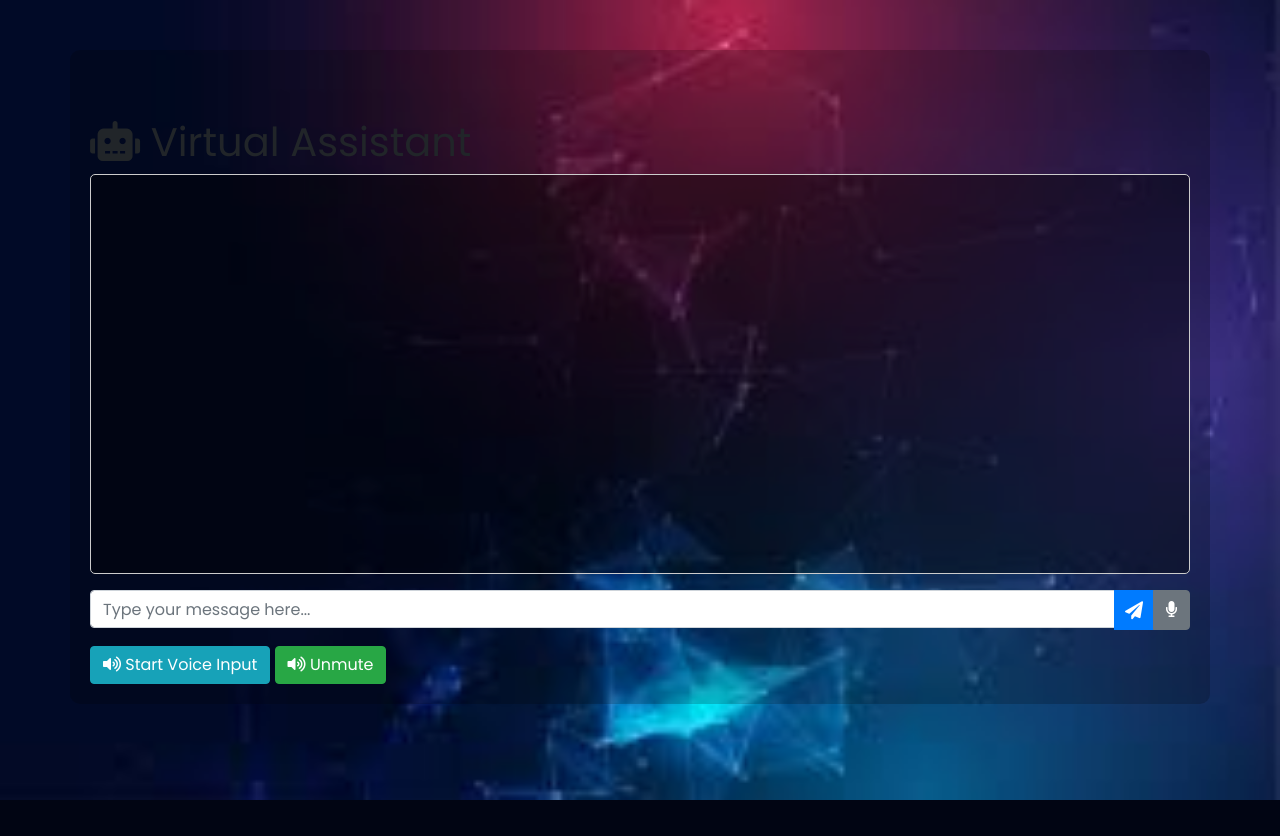
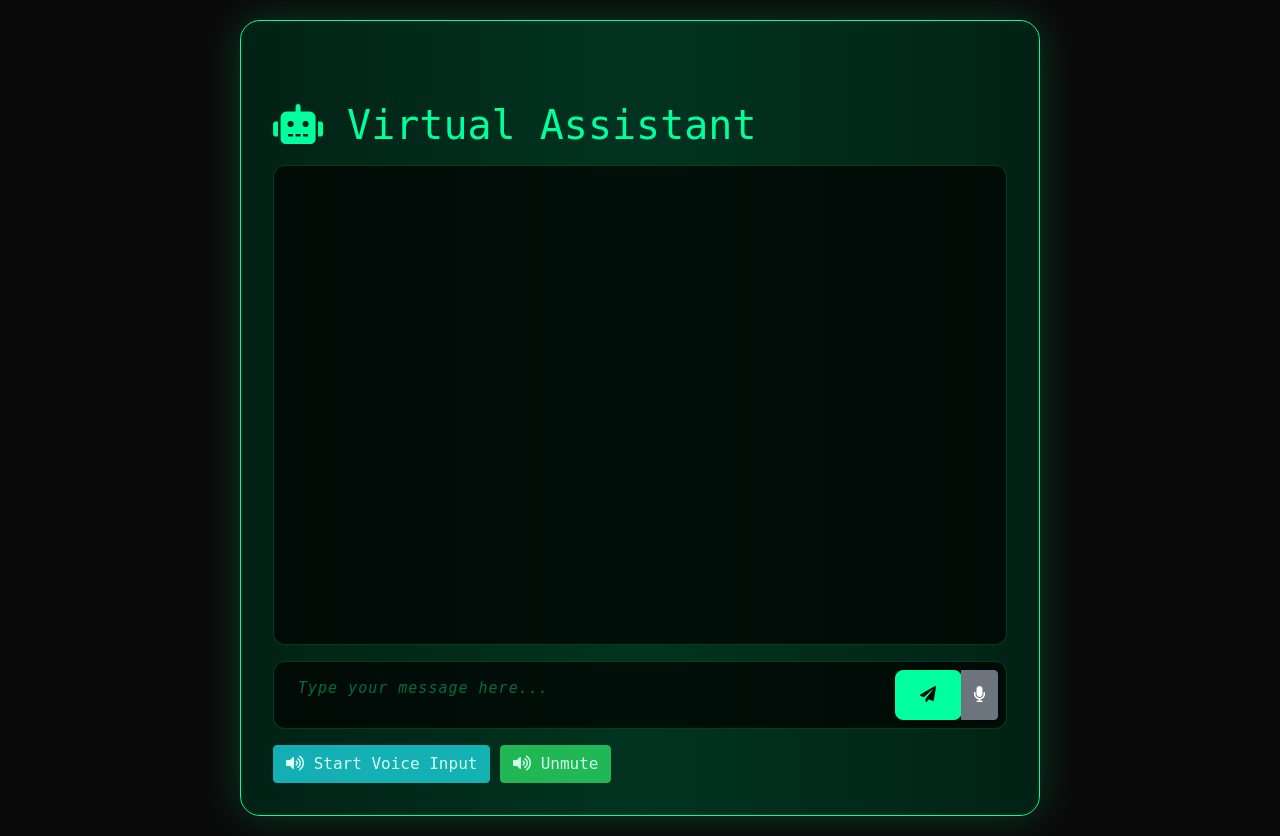
Before and after one commit to srujanj18/CHATBOT, a Flask app: page / in a window 1280 px wide. Before the commit the page ends 800 px from the top, so only its background shows below. Run offline with Flask 3, Linux system fonts and the light colour scheme; some libraries are stand-ins or nearby versions.

Commit message:
Update style.css

```diff
--- a/static/style.css
+++ b/static/style.css
@@ -1,88 +1,228 @@
 body {
-    background-image: url('background.jpg'); /* Set the background image */
-    background-size: cover; /* Cover the entire background */
-    background-position: center; /* Center the background image */
-    background-repeat: no-repeat; /* Prevent repeating the background */
-    font-family: 'Poppins', sans-serif; /* Use Poppins font */
+    background: #0a0a0a;
+    font-family: 'Roboto Mono', monospace;
+    min-height: 100vh;
+    margin: 0;
+    display: flex;
+    align-items: center;
+    justify-content: center;
+    color: #00ff9d;
+    overflow: hidden;
 }
 
 .container {
-    margin-top: 50px; /* Space from the top */
-    background-color: rgba(0, 0, 0, 0.2); /* More transparent white background */
-    border-radius: 10px; /* Rounded corners for the container */
-    padding: 20px; /* Padding inside the container */
+    width: 100%;
+    max-width: 800px;
+    background: rgba(0, 0, 0, 0.9);
+    border-radius: 20px;
+    padding: 2rem;
+    margin: 20px;
+    border: 1px solid #00ff9d;
+    box-shadow: 0 0 40px #00ff9d33;
+    position: relative;
+    overflow: hidden;
+}
+
+.container::before {
+    content: '';
+    position: absolute;
+    top: -50%;
+    left: -50%;
+    width: 200%;
+    height: 200%;
+    background: linear-gradient(45deg, transparent, #00ff9d33, transparent);
+    transform: rotate(45deg);
+    pointer-events: none;
+}
+
+.chat-header {
+    text-align: center;
+    margin-bottom: 2rem;
+    padding-bottom: 1.5rem;
+    border-bottom: 1px solid #00ff9d33;
+    position: relative;
+    z-index: 1;
+}
+
+.chat-header h2 {
+    font-weight: 300;
+    color: #00ff9d;
+    font-size: 2rem;
+    margin-bottom: 0.5rem;
+    text-transform: uppercase;
+    letter-spacing: 2px;
+    text-shadow: 0 0 15px #00ff9d;
+}
+
+.chat-header p {
+    color: #00ff9dcc;
+    font-size: 0.9rem;
+    letter-spacing: 1px;
 }
 
 #chatbox {
-    height: 400px; /* Fixed height for the chatbox */
-    overflow-y: scroll; /* Enable scrolling */
-    border: 1px solid #ccc; /* Border around the chatbox */
-    border-radius: 5px; /* Rounded corners */
-    padding: 10px; /* Padding inside the chatbox */
-    background-color: rgba(0, 0, 0, 0.4); /* More transparent white background for chatbox */
+    height: 60vh;
+    max-height: 600px;
+    overflow-y: scroll;
+    padding: 1.5rem;
+    background: rgba(0, 0, 0, 0.7);
+    border-radius: 12px;
+    margin: 1rem 0;
+    border: 1px solid #00ff9d33;
+    position: relative;
+    z-index: 1;
 }
 
 .message {
-    margin-bottom: 15px; /* Space between messages */
-    display: flex; /* Flexbox for alignment */
-    align-items: flex-start; /* Align items at the start */
+    margin-bottom: 1.25rem;
+    display: flex;
+    gap: 1rem;
+    align-items: flex-start;
+    position: relative;
+}
+
+.user-message {
+    flex-direction: row-reverse;
 }
 
 .icon {
-    width: 40px; /* Icon size */
-    height: 40px; /* Icon size */
-    border-radius: 50%; /* Round icons */
-    margin-right: 10px; /* Space between icon and text */
+    width: 36px;
+    height: 36px;
+    border-radius: 6px;
+    display: flex;
+    align-items: center;
+    justify-content: center;
+    color: #0a0a0a;
+    flex-shrink: 0;
+    font-size: 16px;
+    background: #00ff9d;
+    box-shadow: 0 0 15px #00ff9d;
+    border: 1px solid #00ff9d;
 }
 
 .user-icon {
-    background-color: #007bff; /* User icon background color */
+    background: #ff003c;
+    box-shadow: 0 0 15px #ff003c;
+    border-color: #ff003c;
 }
 
 .bot-icon {
-    background-color: #28a745; /* Bot icon background color */
+    animation: glow 1.5s ease-in-out infinite alternate;
 }
 
-.user-message {
-    justify-content: flex-end; /* Align user messages to the right */
-}
-
-.bot-message {
-    justify-content: flex-start; /* Align bot messages to the left */
+@keyframes glow {
+    from {
+        box-shadow: 0 0 10px #00ff9d;
+    }
+    to {
+        box-shadow: 0 0 20px #00ff9d;
+    }
 }
 
 .message-content {
-    background-color: #e9ecef; /* Default background for messages */
-    color: black; /* Default text color */
-    padding: 10px; /* Padding for message */
-    border-radius: 10px; /* Rounded corners for message */
+    padding: 12px 18px;
+    border-radius: 12px;
+    max-width: 70%;
+    line-height: 1.4;
+    font-size: 0.95rem;
+    position: relative;
+    background: rgba(0, 255, 157, 0.05);
+    border: 1px solid #00ff9d33;
+    color: #00ff9d;
+    backdrop-filter: blur(5px);
 }
 
 .user-message .message-content {
-    background-color: #007bff; /* User message background color */
-    color: white; /* User message text color */
+    background: rgba(255, 0, 60, 0.05);
+    border-color: #ff003c33;
+    color: #ff003c;
+    border-radius: 16px 16px 4px 16px;
+    margin-left: auto;
 }
 
 .bot-message .message-content {
-    background-color: #e9ecef; /* Bot message background color */
-    color: black; /* Bot message text color */
+    border-radius: 16px 16px 16px 4px;
+    margin-right: auto;
 }
 
-.message img {
-    width: 40px; /* Icon size */
-    height: 40px; /* Icon size */
-    border-radius: 50%; /* Round icons */
-    margin-right: 10px; /* Space between icon and text */
+.input-group {
+    display: flex;
+    gap: 12px;
+    background: rgba(0, 0, 0, 0.7);
+    border-radius: 12px;
+    padding: 8px;
+    border: 1px solid #00ff9d33;
+    position: relative;
+    z-index: 1;
+}
+
+#userInput {
+    flex-grow: 1;
+    border: none;
+    background: transparent;
+    padding: 12px 16px;
+    font-size: 15px;
+    color: #00ff9d;
+    outline: none;
+    border-radius: 8px;
+    letter-spacing: 1px;
+}
+
+#userInput::placeholder {
+    color: #00ff9d66;
+    font-style: italic;
 }
 
 #sendButton {
-    display: flex; /* Align icon */
-    align-items: center; /* Center vertically */
-    justify-content: center; /* Center horizontally */
-    width: 40px; /* Set a fixed width for the button */
-    height: 40px; /* Set a fixed height for the button */
+    background: #00ff9d;
+    color: #0a0a0a;
+    border: none;
+    padding: 12px 24px;
+    border-radius: 8px;
+    cursor: pointer;
+    transition: all 0.3s ease;
+    font-weight: 600;
+    text-transform: uppercase;
+    letter-spacing: 1px;
+    border: 1px solid #00ff9d;
 }
 
-#sendButton i {
-    font-size: 18px; /* Adjust size of the icon */
+#sendButton:hover {
+    background: transparent;
+    color: #00ff9d;
+    box-shadow: 0 0 25px #00ff9d66;
 }
+
+#chatbox::-webkit-scrollbar {
+    width: 6px;
+}
+
+#chatbox::-webkit-scrollbar-track {
+    background: rgba(0, 255, 157, 0.05);
+}
+
+#chatbox::-webkit-scrollbar-thumb {
+    background: #00ff9d;
+    border-radius: 4px;
+}
+
+@media (max-width: 768px) {
+    .container {
+        margin: 10px;
+        padding: 1.5rem;
+        border-width: 1px;
+    }
+
+    #chatbox {
+        height: 55vh;
+        padding: 1rem;
+    }
+
+    .message-content {
+        max-width: 80%;
+    }
+
+    .chat-header h2 {
+        font-size: 1.5rem;
+    }
+}
```
